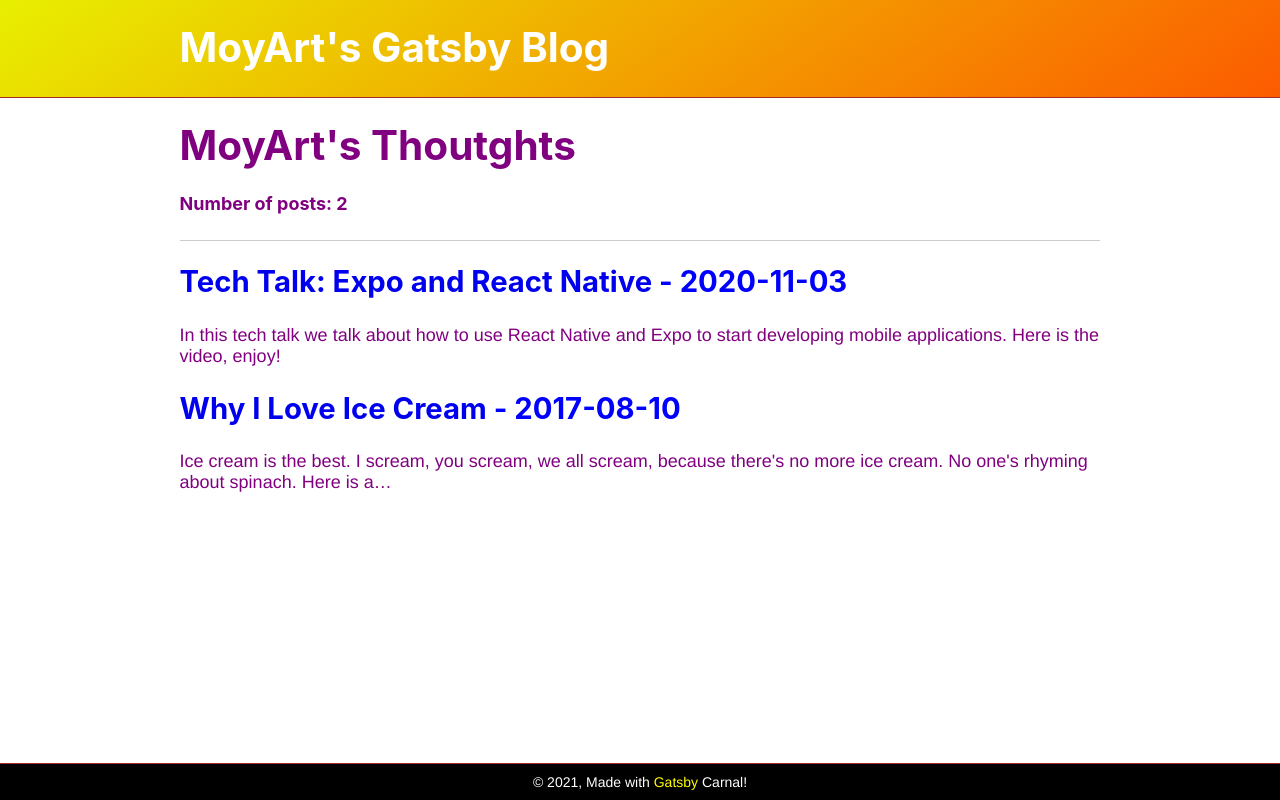
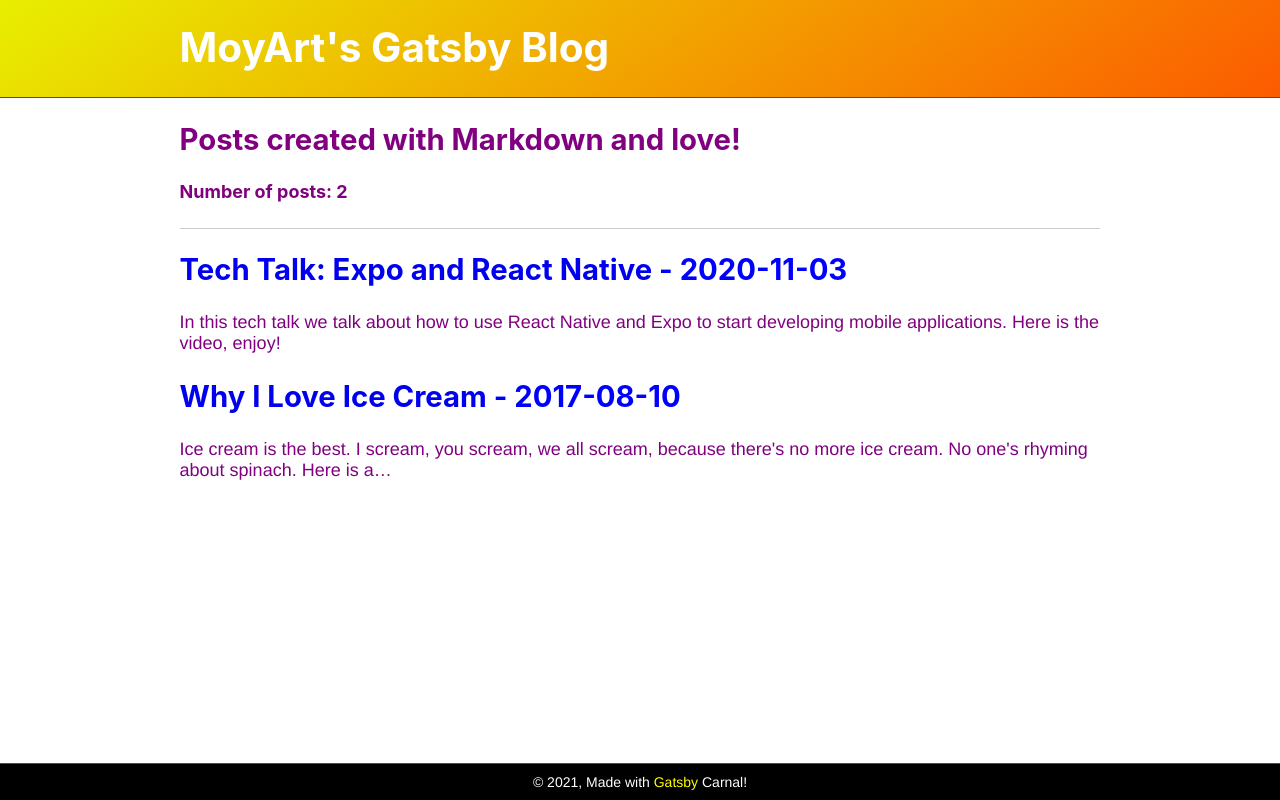
Before and after one commit to MoisesPedrazaSNG/gatsby-blog, a Gatsby site: page / in a window 1280 px wide. Built offline with nearby package versions, Linux system fonts and the light colour scheme; Gatsby itself is replaced by a stand-in of ours.

Commit message:
Changing title from h1 to h2 and changing copy

```diff
--- a/src/pages/index.js
+++ b/src/pages/index.js
@@ -19,7 +19,7 @@ export default ({ data }) => (
   <Layout>
     <SEO title="Home" />
     <div>
-      <h1>MoyArt's Thoutghts</h1>
+      <h2>Posts created with Markdown and love!</h2>
       <h4>{`Number of posts: ${data.allMarkdownRemark.totalCount}`}</h4>
       <hr></hr>
       <div className="post-main__wrapper">
```
